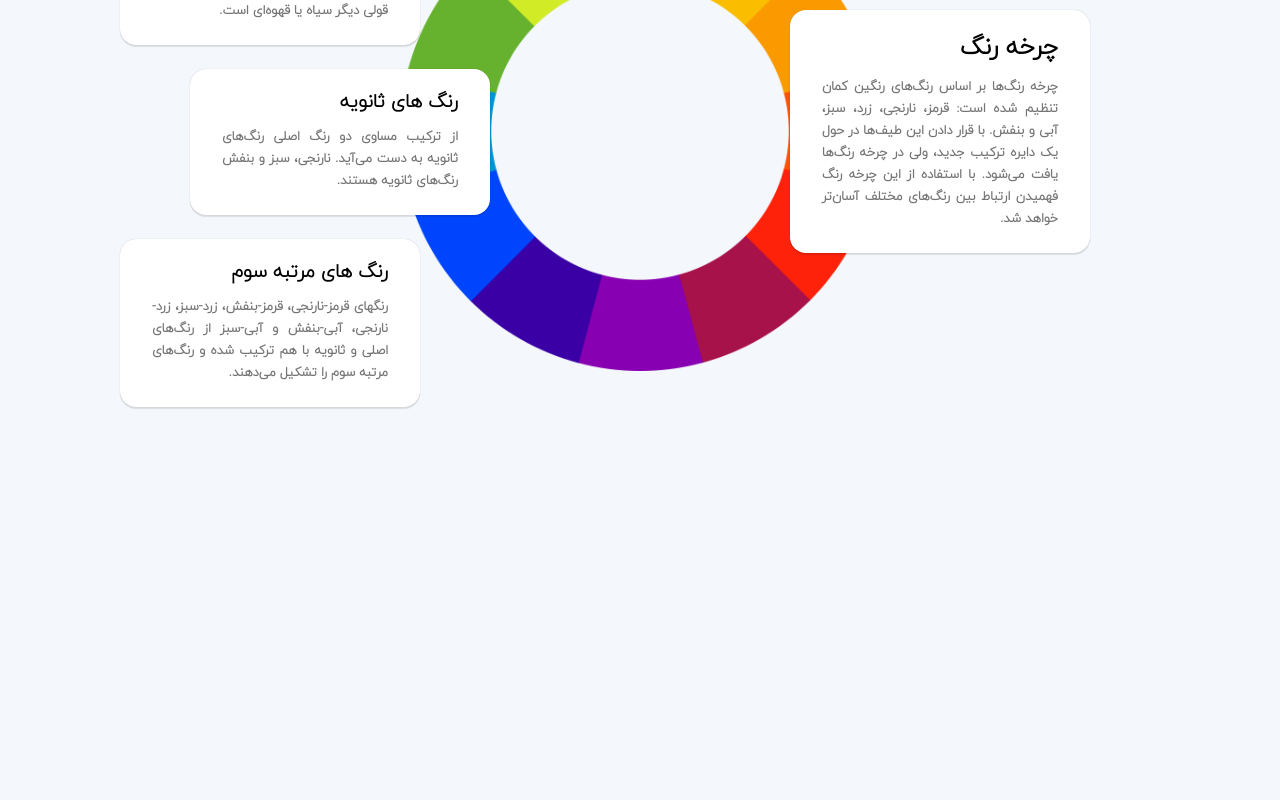
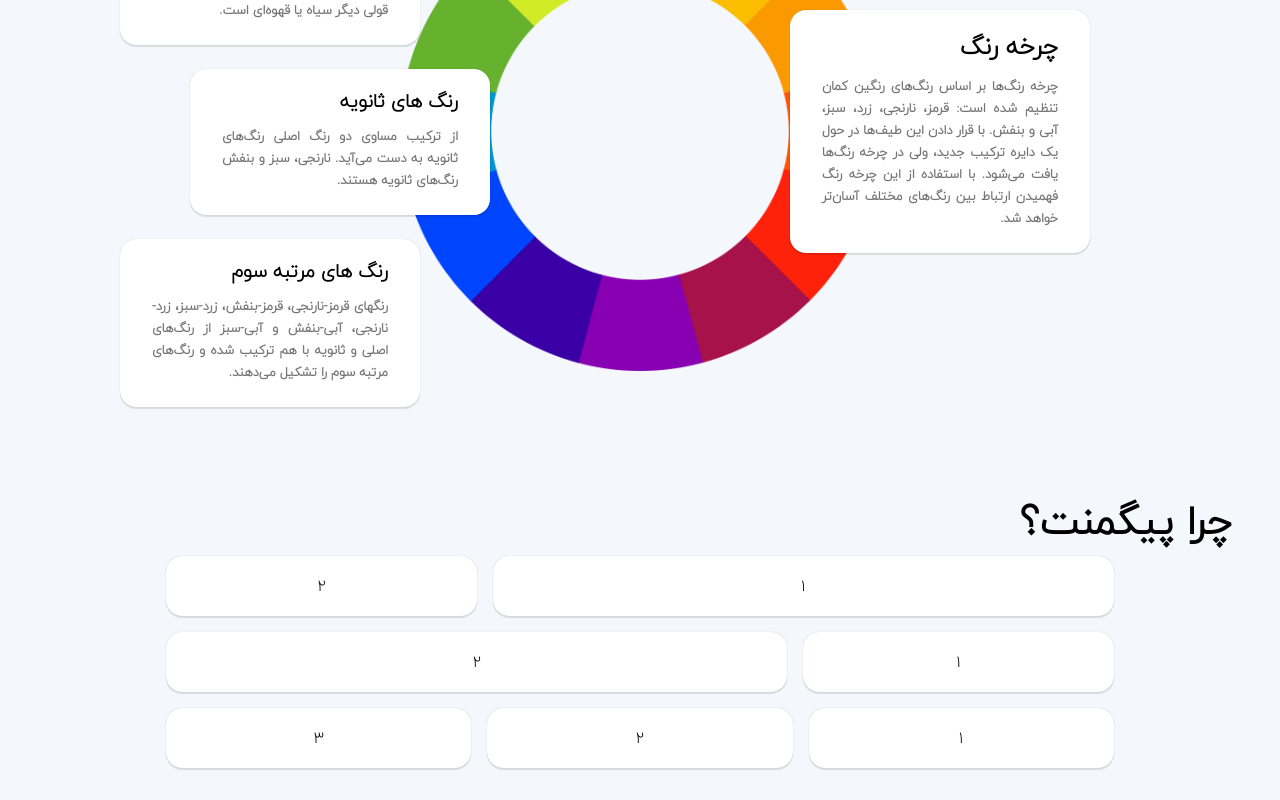
Before and after one commit to neginsoleimani/pigment, a React (Create React App) app: page / in a window 1280 px wide. Shown: the part 725-1525 px from the top of the page. Before the commit the page ends 1196 px from the top, so only its background shows below. Built offline with nearby package versions, Linux system fonts and the light colour scheme.

Commit message:
Update Homepage.jsx
Update Homepage

```diff
--- a/src/Pages/Homepage/Homepage.jsx
+++ b/src/Pages/Homepage/Homepage.jsx
@@ -1,12 +1,14 @@
 import React from 'react'
 import Header from '../../Components/Header/Header'
 import CircleColor from '../../Components/CircleColor/CircleColor'
+import Feature from '../../Components/Feature/Feature'
 
 export default function Homepage() {
   return (
     <>
        <Header/>
        <CircleColor/>
+       <Feature/>
     </>
   )
 }
```
